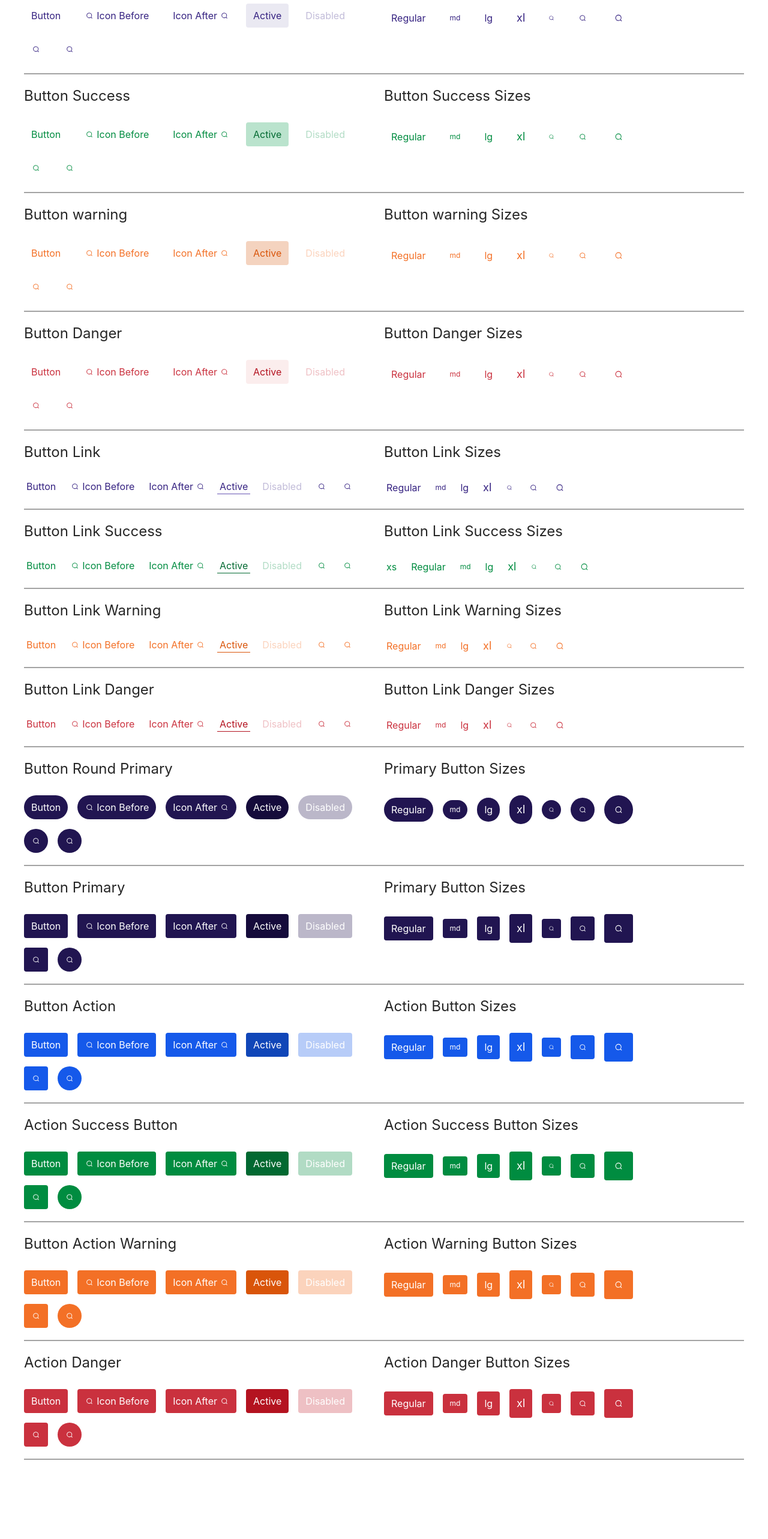
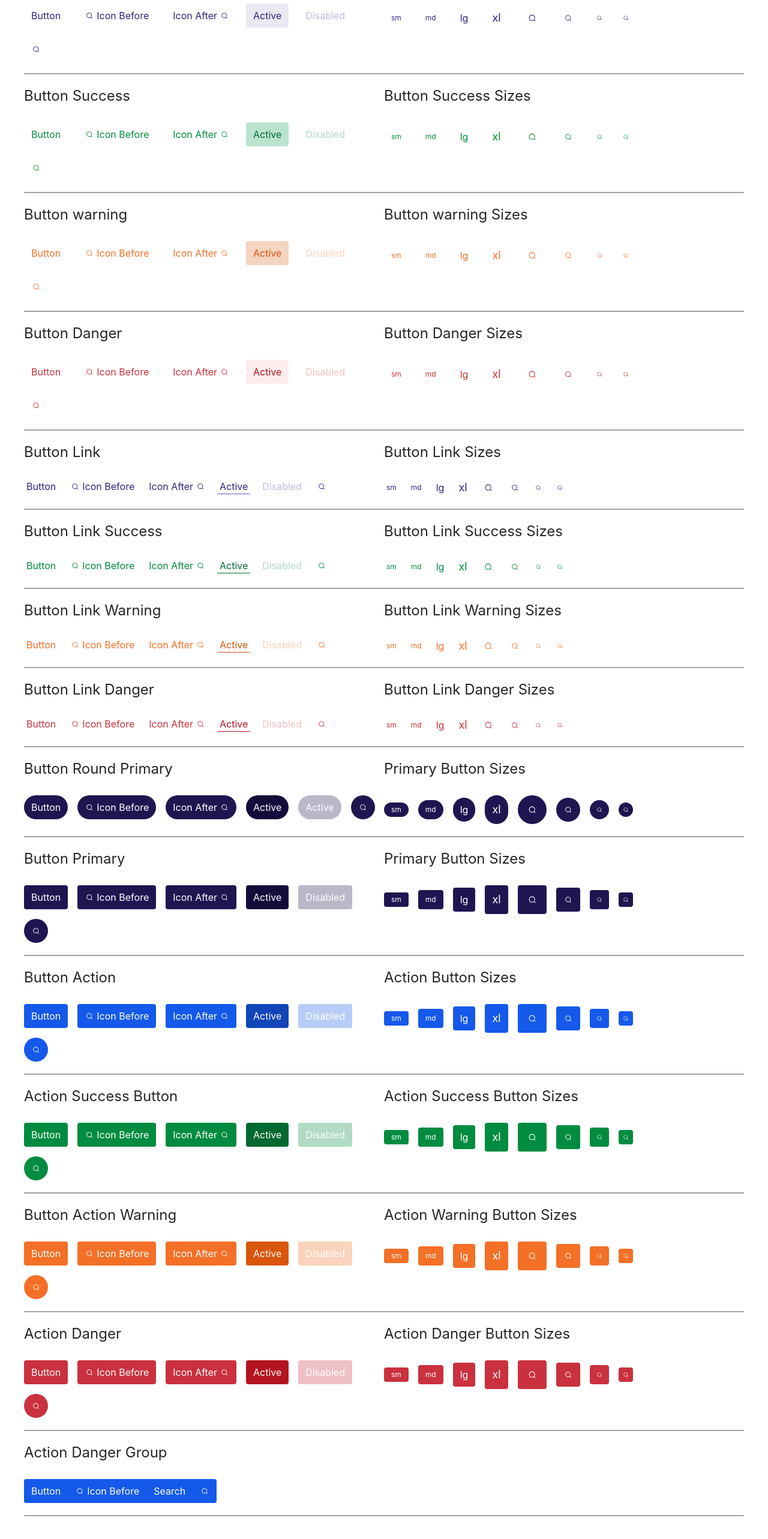
Before and after one commit to raghavd17/tailwindcss-react, a React (Create React App) app: page /Button in a window 1280 px wide. Shown: the part 140-2706 px from the top of the page at 60% size. Before the commit the page ends 2614 px from the top, so only its background shows below. Built offline with nearby package versions, Linux system fonts and the light colour scheme.

Commit message:
button group variant added

```diff
--- a/src/Components/Button/Button.js
+++ b/src/Components/Button/Button.js
@@ -1,18 +1,20 @@
 import React from 'react';
 import classNames from 'classnames';
 
-import './Button.scss';
+import './button.scss';
 
-const Button = ({children, active, disabled, icon, round, size, type}) => {
+const Button = ({children, active, disabled, icon, round, size, type, dropdownToggle}) => {
 
     const styles = () => {
         return classNames(
             "btn",
+            type,
+            round && "round",
+            icon && "icon",
             active && "active",
-            icon && "icon",
-            round && "round",
             size,
-            type
+            dropdownToggle && "dropdown-toggle"
+
         );
     }
 
--- a/src/Components/Button/Button.scss
+++ b/src/Components/Button/Button.scss
@@ -42,6 +42,19 @@
   .btn {
     @include button();
 
+      &-group {
+        --gap: 0;
+        gap: var(--gap);
+        @apply inline-flex flex-1 items-center w-fit;
+        :where(.btn:not(:last-child):not(.dropdown-toggle)) {
+          @apply rounded-r-none;
+        }
+        :where(.btn:not(:first-child)) {
+          @apply rounded-l-none;
+        }
+      }
+
+    // .btn-group end
     &.primary {
       --btn-bg: var(--color-primary-700);
       --btn-color: var(--color-white);
--- a/src/pages/ButtonPage.js
+++ b/src/pages/ButtonPage.js
@@ -5,6 +5,7 @@ import Button from '../Components/Button/Button';
 // import './Button.scss';
 
 const ButtonPage = () => {
+
   return (
     <section className='p-6'>
 
@@ -17,8 +18,8 @@ const ButtonPage = () => {
                 <Button>Icon After <IconSearch /></Button>
                 <Button active>Active</Button>
                 <Button disabled>Disabled</Button>
-                <Button icon><IconSearch /></Button>
-                <Button icon round><IconSearch /></Button>
+
+                <Button round icon><IconSearch /></Button>
 
             </div>
           </div>
@@ -26,13 +27,16 @@ const ButtonPage = () => {
             <h1 className='text-2xl text-neutral-800 mb-3'>Button Sizes </h1>
             <div className='cluster items-center'>
 
-                <Button>Regular</Button>
+                <Button size="sm">sm</Button>
                 <Button size="md">md</Button>
                 <Button size="lg">lg</Button>
                 <Button size="xl">xl</Button>
+                <Button icon size="xl"><IconSearch /></Button>
+                <Button icon size="lg"><IconSearch /></Button>
                 <Button icon size="md"><IconSearch /></Button>
-                <Button icon size="lg"><IconSearch /></Button>
-                <Button icon size="xl"><IconSearch /></Button>
+                <Button icon size="sm"><IconSearch /></Button>
+
+
 
             </div>
           </div>
@@ -49,21 +53,24 @@ const ButtonPage = () => {
                 <Button type="success">Icon After <IconSearch /></Button>
                 <Button type="success" active>Active</Button>
                 <Button type="success" disabled>Disabled</Button>
-                <Button type="success" icon><IconSearch /></Button>
-                <Button type="success" icon round><IconSearch /></Button>
+
+                <Button type="success" round icon><IconSearch /></Button>
 
             </div>
           </div>
           <div className='stack'>
             <h1 className='text-2xl text-neutral-800 mb-3'>Button Success Sizes </h1>
             <div className='cluster items-center'>
-                <Button type="success">Regular</Button>
+                <Button type="success" size="sm">sm</Button>
                 <Button type="success" size="md">md</Button>
                 <Button type="success" size="lg">lg</Button>
                 <Button type="success" size="xl">xl</Button>
-                <Button type="success" size="md" icon><IconSearch /></Button>
-                <Button type="success" size="lg" icon><IconSearch /></Button>
-                <Button type="success" size="xl" icon><IconSearch /></Button>
+                <Button type="success" icon size="xl"><IconSearch /></Button>
+                <Button type="success" icon size="lg"><IconSearch /></Button>
+                <Button type="success" icon size="md"><IconSearch /></Button>
+                <Button type="success" icon size="sm"><IconSearch /></Button>
+
+
             </div>
           </div>
         </section>
@@ -79,21 +86,24 @@ const ButtonPage = () => {
                 <Button type="warning">Icon After <IconSearch /></Button>
                 <Button type="warning" active>Active</Button>
                 <Button type="warning" disabled>Disabled</Button>
-                <Button type="warning" icon><IconSearch /></Button>
-                <Button type="warning" icon round><IconSearch /></Button>
+
+                <Button type="warning" round icon><IconSearch /></Button>
 
             </div>
           </div>
           <div className='stack'>
             <h1 className='text-2xl text-neutral-800 mb-3'>Button warning Sizes </h1>
             <div className='cluster items-center'>
-                <Button type="warning">Regular</Button>
+                <Button type="warning" size="sm">sm</Button>
                 <Button type="warning" size="md">md</Button>
                 <Button type="warning" size="lg">lg</Button>
                 <Button type="warning" size="xl">xl</Button>
-                <Button type="warning" size="md" icon><IconSearch /></Button>
-                <Button type="warning" size="lg" icon><IconSearch /></Button>
-                <Button type="warning" size="xl" icon><IconSearch /></Button>
+                <Button type="warning" icon size="xl"><IconSearch /></Button>
+                <Button type="warning" icon size="lg"><IconSearch /></Button>
+                <Button type="warning" icon size="md"><IconSearch /></Button>
+                <Button type="warning" icon size="sm"><IconSearch /></Button>
+
+
 
             </div>
           </div>
@@ -110,21 +120,24 @@ const ButtonPage = () => {
                 <Button type="danger">Icon After <IconSearch /></Button>
                 <Button type="danger" active>Active</Button>
                 <Button type="danger" disabled>Disabled</Button>
-                <Button type="danger" icon><IconSearch /></Button>
-                <Button type="danger" icon round><IconSearch /></Button>
+
+                <Button type="danger" round icon><IconSearch /></Button>
 
             </div>
           </div>
           <div className='stack'>
             <h1 className='text-2xl text-neutral-800 mb-3'>Button Danger Sizes </h1>
             <div className='cluster items-center'>
-                <Button type="danger">Regular</Button>
+                <Button type="danger" size="sm">sm</Button>
                 <Button type="danger" size="md">md</Button>
                 <Button type="danger" size="lg">lg</Button>
                 <Button type="danger" size="xl">xl</Button>
-                <Button type="danger" size="md" icon><IconSearch /></Button>
-                <Button type="danger" size="lg" icon><IconSearch /></Button>
-                <Button type="danger" size="xl" icon><IconSearch /></Button>
+                <Button type="danger" icon size="xl"><IconSearch /></Button>
+                <Button type="danger" icon size="lg"><IconSearch /></Button>
+                <Button type="danger" icon size="md"><IconSearch /></Button>
+                <Button type="danger" icon size="sm"><IconSearch /></Button>
+
+
 
             </div>
           </div>
@@ -141,21 +154,23 @@ const ButtonPage = () => {
                 <Button type="link">Icon After <IconSearch /></Button>
                 <Button type="link" active>Active</Button>
                 <Button type="link" disabled>Disabled</Button>
-                <Button type="link" icon><IconSearch /></Button>
-                <Button type="link" icon round><IconSearch /></Button>
+                <Button type="link" round icon><IconSearch /></Button>
 
             </div>
           </div>
           <div className='stack'>
             <h1 className='text-2xl text-neutral-800 mb-3'>Button Link Sizes </h1>
             <div className='cluster items-center'>
-                <Button type="link">Regular</Button>
+                <Button type="link" size="sm">sm</Button>
                 <Button type="link" size="md">md</Button>
                 <Button type="link" size="lg">lg</Button>
                 <Button type="link" size="xl">xl</Button>
-                <Button type="link" size="md" icon><IconSearch /></Button>
-                <Button type="link" size="lg" icon><IconSearch /></Button>
-                <Button type="link" size="xl" icon><IconSearch /></Button>
+                <Button type="link" icon size="xl"><IconSearch /></Button>
+                <Button type="link" icon size="lg"><IconSearch /></Button>
+                <Button type="link" icon size="md"><IconSearch /></Button>
+                <Button type="link" icon size="sm"><IconSearch /></Button>
+
+
 
             </div>
           </div>
@@ -172,22 +187,23 @@ const ButtonPage = () => {
                 <Button type="link-success">Icon After <IconSearch /></Button>
                 <Button type="link-success" active>Active</Button>
                 <Button type="link-success" disabled>Disabled</Button>
-                <Button type="link-success" icon><IconSearch /></Button>
-                <Button type="link-success" icon round><IconSearch /></Button>
+                <Button type="link-success" round icon><IconSearch /></Button>
 
             </div>
           </div>
           <div className='stack'>
             <h1 className='text-2xl text-neutral-800 mb-3'>Button Link Success Sizes </h1>
             <div className='cluster items-center'>
-                <Button type="link-success" size="xs">xs</Button>
-                <Button type="link-success">Regular</Button>
+                <Button type="link-success" size="sm">sm</Button>
                 <Button type="link-success" size="md">md</Button>
                 <Button type="link-success" size="lg">lg</Button>
                 <Button type="link-success" size="xl">xl</Button>
-                <Button type="link-success" size="md" icon><IconSearch /></Button>
-                <Button type="link-success" size="lg" icon><IconSearch /></Button>
-                <Button type="link-success" size="xl" icon><IconSearch /></Button>
+                <Button type="link-success" icon size="xl"><IconSearch /></Button>
+                <Button type="link-success" icon size="lg"><IconSearch /></Button>
+                <Button type="link-success" icon size="md"><IconSearch /></Button>
+                <Button type="link-success" icon size="sm"><IconSearch /></Button>
+
+
 
             </div>
           </div>
@@ -204,20 +220,22 @@ const ButtonPage = () => {
                 <Button type="link-warning">Icon After <IconSearch /></Button>
                 <Button type="link-warning" active>Active</Button>
                 <Button type="link-warning" disabled>Disabled</Button>
-                <Button type="link-warning" icon><IconSearch /></Button>
-                <Button type="link-warning" icon round><IconSearch /></Button>
+                <Button type="link-warning" round icon><IconSearch /></Button>
             </div>
           </div>
           <div className='stack'>
             <h1 className='text-2xl text-neutral-800 mb-3'>Button Link Warning Sizes </h1>
             <div className='cluster items-center'>
-                <Button type="link-warning">Regular</Button>
+                <Button type="link-warning" size="sm">sm</Button>
                 <Button type="link-warning" size="md">md</Button>
                 <Button type="link-warning" size="lg">lg</Button>
                 <Button type="link-warning" size="xl">xl</Button>
-                <Button type="link-warning" size="md" icon><IconSearch /></Button>
-                <Button type="link-warning" size="lg" icon><IconSearch /></Button>
-                <Button type="link-warning" size="xl" icon><IconSearch /></Button>
+                <Button type="link-warning" icon size="xl"><IconSearch /></Button>
+                <Button type="link-warning" icon size="lg"><IconSearch /></Button>
+                <Button type="link-warning" icon size="md"><IconSearch /></Button>
+                <Button type="link-warning" icon size="sm"><IconSearch /></Button>
+
+
             </div>
           </div>
         </section>
@@ -233,8 +251,7 @@ const ButtonPage = () => {
                 <Button type="link-danger">Icon After <IconSearch /></Button>
                 <Button type="link-danger" active>Active</Button>
                 <Button type="link-danger" disabled>Disabled</Button>
-                <Button type="link-danger" icon><IconSearch /></Button>
-                <Button type="link-danger" icon round><IconSearch /></Button>
+                <Button type="link-danger" round icon><IconSearch /></Button>
 
             </div>
           </div>
@@ -242,13 +259,16 @@ const ButtonPage = () => {
             <h1 className='text-2xl text-neutral-800 mb-3'>Button Link Danger Sizes </h1>
             <div className='cluster items-center'>
 
-                <Button type="link-danger">Regular</Button>
+                <Button type="link-danger" size="sm">sm</Button>
                 <Button type="link-danger" size="md">md</Button>
                 <Button type="link-danger" size="lg">lg</Button>
                 <Button type="link-danger" size="xl">xl</Button>
-                <Button type="link-danger" size="md" icon><IconSearch /></Button>
-                <Button type="link-danger" size="lg" icon><IconSearch /></Button>
-                <Button type="link-danger" size="xl" icon><IconSearch /></Button>
+                <Button type="link-danger" icon size="xl"><IconSearch /></Button>
+                <Button type="link-danger" icon size="lg"><IconSearch /></Button>
+                <Button type="link-danger" icon size="md"><IconSearch /></Button>
+                <Button type="link-danger" icon size="sm"><IconSearch /></Button>
+
+
 
             </div>
           </div>
@@ -264,8 +284,7 @@ const ButtonPage = () => {
                 <Button type="primary" round><IconSearch /> Icon Before</Button>
                 <Button type="primary" round>Icon After <IconSearch /></Button>
                 <Button type="primary" round active>Active</Button>
-                <Button type="primary" round disabled>Disabled</Button>
-                <Button type="primary" round icon><IconSearch /></Button>
+                <Button type="primary" round disabled>Active</Button>
                 <Button type="primary" round icon><IconSearch /></Button>
 
             </div>
@@ -273,13 +292,16 @@ const ButtonPage = () => {
           <div className='stack'>
             <h1 className='text-2xl text-neutral-800 mb-3'>Primary Button Sizes </h1>
             <div className='cluster items-center'>
-                <Button type="primary" round>Regular</Button>
+                <Button type="primary" round size="sm">sm</Button>
                 <Button type="primary" round size="md">md</Button>
                 <Button type="primary" round size="lg">lg</Button>
                 <Button type="primary" round size="xl">xl</Button>
+                <Button type="primary" round icon size="xl"><IconSearch /></Button>
+                <Button type="primary" round icon size="lg"><IconSearch /></Button>
                 <Button type="primary" round icon size="md"><IconSearch /></Button>
-                <Button type="primary" round icon size="lg"><IconSearch /></Button>
-                <Button type="primary" round icon size="xl"><IconSearch /></Button>
+                <Button type="primary" round icon size="sm"><IconSearch /></Button>
+
+
             </div>
           </div>
         </section>
@@ -294,7 +316,6 @@ const ButtonPage = () => {
                 <Button type="primary">Icon After <IconSearch /></Button>
                 <Button type="primary" active>Active</Button>
                 <Button type="primary" disabled>Disabled</Button>
-                <Button type="primary" icon><IconSearch /></Button>
                 <Button type="primary" round icon><IconSearch /></Button>
 
             </div>
@@ -302,13 +323,16 @@ const ButtonPage = () => {
           <div className='stack'>
             <h1 className='text-2xl text-neutral-800 mb-3'>Primary Button Sizes </h1>
             <div className='cluster items-center'>
-                <Button type="primary" >Regular</Button>
+                <Button type="primary"  size="sm">sm</Button>
                 <Button type="primary" size="md">md</Button>
                 <Button type="primary" size="lg">lg</Button>
                 <Button type="primary" size="xl">xl</Button>
+                <Button type="primary" icon size="xl"><IconSearch /></Button>
+                <Button type="primary" icon size="lg"><IconSearch /></Button>
                 <Button type="primary" icon size="md"><IconSearch /></Button>
-                <Button type="primary" icon size="lg"><IconSearch /></Button>
-                <Button type="primary" icon size="xl"><IconSearch /></Button>
+                <Button type="primary" icon size="sm"><IconSearch /></Button>
+
+
 
 
             </div>
@@ -324,7 +348,6 @@ const ButtonPage = () => {
                 <Button type="action">Icon After <IconSearch /></Button>
                 <Button type="action" active>Active</Button>
                 <Button type="action" disabled>Disabled</Button>
-                <Button type="action" icon><IconSearch /></Button>
                 <Button type="action" round icon><IconSearch /></Button>
 
             </div>
@@ -333,13 +356,16 @@ const ButtonPage = () => {
             <h1 className='text-2xl text-neutral-800 mb-3'>Action Button Sizes </h1>
             <div className='cluster items-center'>
 
-                <Button type="action" >Regular</Button>
+                <Button type="action"  size="sm">sm</Button>
                 <Button type="action" size="md">md</Button>
                 <Button type="action" size="lg">lg</Button>
                 <Button type="action" size="xl">xl</Button>
+                <Button type="action" icon size="xl"><IconSearch /></Button>
+                <Button type="action" icon size="lg"><IconSearch /></Button>
                 <Button type="action" icon size="md"><IconSearch /></Button>
-                <Button type="action" icon size="lg"><IconSearch /></Button>
-                <Button type="action" icon size="xl"><IconSearch /></Button>
+                <Button type="action" icon size="sm"><IconSearch /></Button>
+
+
             </div>
           </div>
         </section>
@@ -354,7 +380,7 @@ const ButtonPage = () => {
                 <Button type="action-success">Icon After <IconSearch /></Button>
                 <Button type="action-success" active>Active</Button>
                 <Button type="action-success" disabled>Disabled</Button>
-                <Button type="action-success" icon><IconSearch /></Button>
+
                 <Button type="action-success" round icon><IconSearch /></Button>
 
 
@@ -363,13 +389,16 @@ const ButtonPage = () => {
           <div className='stack'>
             <h1 className='text-2xl text-neutral-800 mb-3'>Action Success Button Sizes </h1>
             <div className='cluster items-center'>
-                <Button type="action-success" >Regular</Button>
+                <Button type="action-success"  size="sm">sm</Button>
                 <Button type="action-success" size="md">md</Button>
                 <Button type="action-success" size="lg">lg</Button>
                 <Button type="action-success" size="xl">xl</Button>
+                <Button type="action-success" icon size="xl"><IconSearch /></Button>
+                <Button type="action-success" icon size="lg"><IconSearch /></Button>
                 <Button type="action-success" icon size="md"><IconSearch /></Button>
-                <Button type="action-success" icon size="lg"><IconSearch /></Button>
-                <Button type="action-success" icon size="xl"><IconSearch /></Button>
+                <Button type="action-success" icon size="sm"><IconSearch /></Button>
+
+
 
 
             </div>
@@ -386,20 +415,22 @@ const ButtonPage = () => {
                 <Button type="action-warning">Icon After <IconSearch /></Button>
                 <Button type="action-warning" active>Active</Button>
                 <Button type="action-warning" disabled>Disabled</Button>
-                <Button type="action-warning" icon><IconSearch /></Button>
                 <Button type="action-warning" round icon><IconSearch /></Button>
             </div>
           </div>
           <div className='stack'>
             <h1 className='text-2xl text-neutral-800 mb-3'>Action Warning Button Sizes </h1>
             <div className='cluster items-center'>
-                 <Button type="action-warning">Regular</Button>
+                 <Button type="action-warning" size="sm">sm</Button>
                 <Button type="action-warning" size="md">md</Button>
                 <Button type="action-warning" size="lg">lg</Button>
                 <Button type="action-warning" size="xl">xl</Button>
+                <Button type="action-warning" icon size="xl"><IconSearch /></Button>
+                <Button type="action-warning" icon size="lg"><IconSearch /></Button>
                 <Button type="action-warning" icon size="md"><IconSearch /></Button>
-                <Button type="action-warning" icon size="lg"><IconSearch /></Button>
-                <Button type="action-warning" icon size="xl"><IconSearch /></Button>
+                <Button type="action-warning" icon size="sm"><IconSearch /></Button>
+
+
             </div>
           </div>
         </section>
@@ -414,7 +445,6 @@ const ButtonPage = () => {
                 <Button type="action-danger">Icon After <IconSearch /></Button>
                 <Button type="action-danger" active>Active</Button>
                 <Button type="action-danger" disabled>Disabled</Button>
-                <Button type="action-danger" icon><IconSearch /></Button>
                 <Button type="action-danger" round icon><IconSearch /></Button>
 
 
@@ -424,19 +454,33 @@ const ButtonPage = () => {
             <h1 className='text-2xl text-neutral-800 mb-3'>Action Danger Button Sizes </h1>
             <div className='cluster items-center'>
 
-                 <Button type="action-danger">Regular</Button>
+                 <Button type="action-danger" size="sm">sm</Button>
                 <Button type="action-danger" size="md">md</Button>
                 <Button type="action-danger" size="lg">lg</Button>
                 <Button type="action-danger" size="xl">xl</Button>
+                <Button type="action-danger" icon size="xl"><IconSearch /></Button>
+                <Button type="action-danger" icon size="lg"><IconSearch /></Button>
                 <Button type="action-danger" icon size="md"><IconSearch /></Button>
-                <Button type="action-danger" icon size="lg"><IconSearch /></Button>
-                <Button type="action-danger" icon size="xl"><IconSearch /></Button>
-
+                <Button type="action-danger" icon size="sm"><IconSearch /></Button>
 
             </div>
           </div>
         </section>
         {/* Action Danger Buttons end  */}
+
+        <section className='grid grid-cols-2 border-b-2 border-b-neutral-400 py-5'>
+          <div className='stack'>
+            <h1 className='text-2xl text-neutral-800 mb-3'>Action Danger Group </h1>
+            <div className='btn-group' role="group">
+                <Button type="action">Button</Button>
+                <Button type="action"><IconSearch /> Icon Before</Button>
+                <Button type="action">Search</Button>
+                <Button type="action"><IconSearch /></Button>
+            </div>
+          </div>
+
+        </section>
+        {/* Group Buttons end  */}
 
 
 
```
